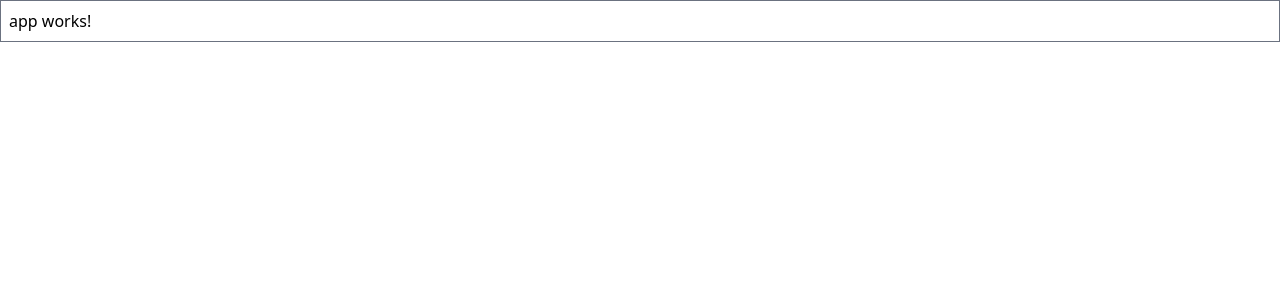
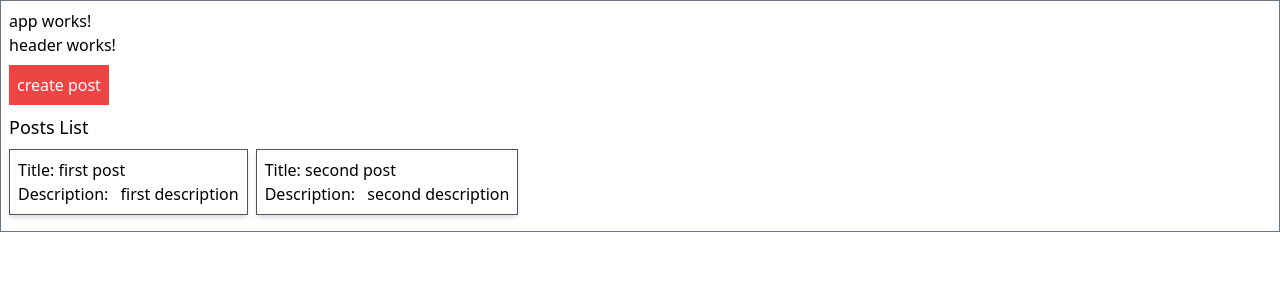
Before and after one commit to shivrajpro/react-by-lwd, a React (Create React App) app: page /posts/1 in a window 1280 px wide. Shown: the top 300 px of the page. Built offline with nearby package versions, Linux system fonts and the light colour scheme.

Commit message:
implement create and read posts using react-redux

```diff
--- a/package.json
+++ b/package.json
@@ -17,6 +17,7 @@
         "react-router-dom": "^5.2.0",
         "react-scripts": "4.0.1",
         "redux": "^4.0.5",
+        "react-redux": "^7.2.2",
         "tailwindcss": "npm:@tailwindcss/postcss7-compat@^2.0.2",
         "web-vitals": "^0.2.4"
     },
--- a/src/App.js
+++ b/src/App.js
@@ -1,9 +1,13 @@
 import './App.css';
+import Header from './components/Header/Header';
+import Posts from './components/Posts/Posts';
 
 function App() {
     return (
         <div className='p-2 border border-gray-500 container mx-auto'>
             <p>app works!</p>
+            <Header />
+            <Posts />
         </div>
     );
 }
--- /dev/null
+++ b/src/components/Header/Header.js
@@ -0,0 +1,5 @@
+export default function Header(props) {
+    return (<div>
+        <p>header works!</p>
+    </div>)
+}
--- /dev/null
+++ b/src/components/Posts/Posts.js
@@ -0,0 +1,45 @@
+import { connect } from "react-redux";
+import { createPostAction } from "../../store/actions/PostActions";
+import { bindActionCreators } from "redux";
+
+const { Component } = require("react");
+
+class Posts extends Component {
+    onCreatePost() {
+        this.props.createPostAction();
+    }
+
+    render() {
+        const posts = [];
+
+        for (const post of this.props.posts) {
+            posts.push(<div key={post.id} className="my-2 mr-2 p-2 shadow-md border border-gray-600">
+                <div>
+                    <span className="text-bold">Title:</span> {post.title}
+                </div>
+                <div>
+                    <span className="mr-2 text-bold">Description:</span> {post.description}
+                </div>
+            </div>
+            );
+        }
+        return (<div>
+            <button className="bg-red-500 text-white p-2 my-2"
+                onClick={this.onCreatePost.bind(this)}
+            >create post</button>
+            <p className="text-bold text-lg" >Posts List</p>
+            <div className="flex flex-wrap" > {posts} </div>
+        </div>)
+    }
+}
+
+const mapStateToProps = (state) => {
+    return { posts: state.posts } //will be sent as props to component
+}
+
+const mapDispatchToProps = (dispatch) => {
+    // return { createPost: () => dispatch(createPostAction()) } //will be sent as props to component
+    // return bindActionCreators({ createPost: createPostAction }, dispatch)
+    return bindActionCreators({ createPostAction }, dispatch)
+}
+export default connect(mapStateToProps, mapDispatchToProps)(Posts);
--- a/src/index.js
+++ b/src/index.js
@@ -3,10 +3,14 @@ import ReactDOM from 'react-dom';
 import App from './App';
 import './index.css';
 import reportWebVitals from './reportWebVitals';
+import { Provider } from 'react-redux';
+import { store } from './store/store';
 
 ReactDOM.render(
   <React.StrictMode>
-    <App />
+    <Provider store={store} >
+      <App />
+    </Provider>
   </React.StrictMode>
   ,
   document.getElementById('root')
--- /dev/null
+++ b/src/store/actions/PostActions.js
@@ -0,0 +1,7 @@
+export const CREATE_POST_ACTION = '[Post Actions] create post';
+
+export function createPostAction() {
+    return {
+        type: CREATE_POST_ACTION
+    }
+}
--- /dev/null
+++ b/src/store/reducers/PostsReducer.js
@@ -0,0 +1,23 @@
+import { CREATE_POST_ACTION } from "../actions/PostActions";
+
+const initialState = {
+    posts: [
+        { id: '1', title: 'first post', description: 'first description' },
+        { id: '2', title: 'second post', description: 'second description' },
+    ]
+}
+
+export default function PostsReducer(state = initialState, action) {
+    if (action.type === CREATE_POST_ACTION) {
+        const post = { id: Math.random(), title: 'third post', description: 'third description' }
+
+        const posts = [...state.posts];
+        posts.push(post);
+
+        return {
+            ...state,
+            posts
+        }
+    }
+    return state;
+}
--- /dev/null
+++ b/src/store/store.js
@@ -0,0 +1,4 @@
+import { createStore } from "redux";
+import PostsReducer from "./reducers/PostsReducer";
+
+export const store = createStore(PostsReducer);
```
Also changed, not shown: react-redux-steps.txt (added), 1 other file (tests, documents, lock files or other folders).
